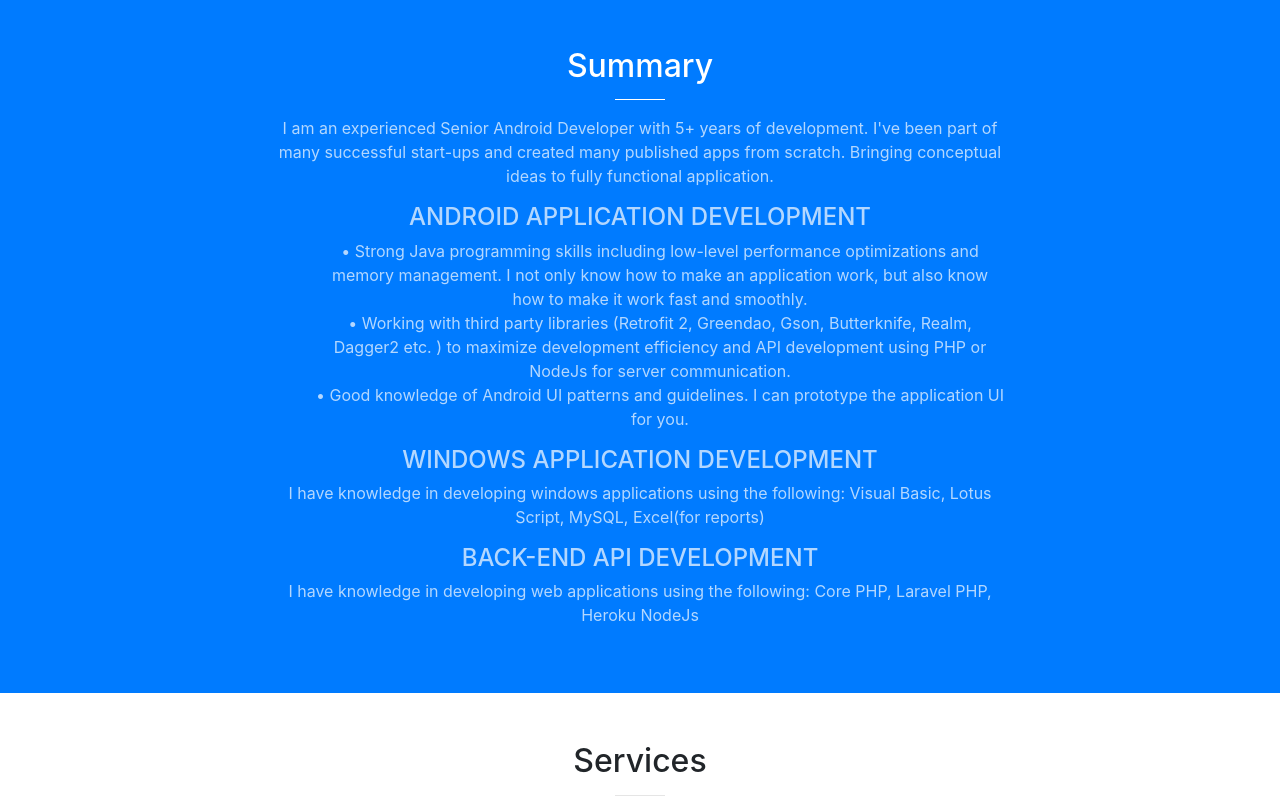
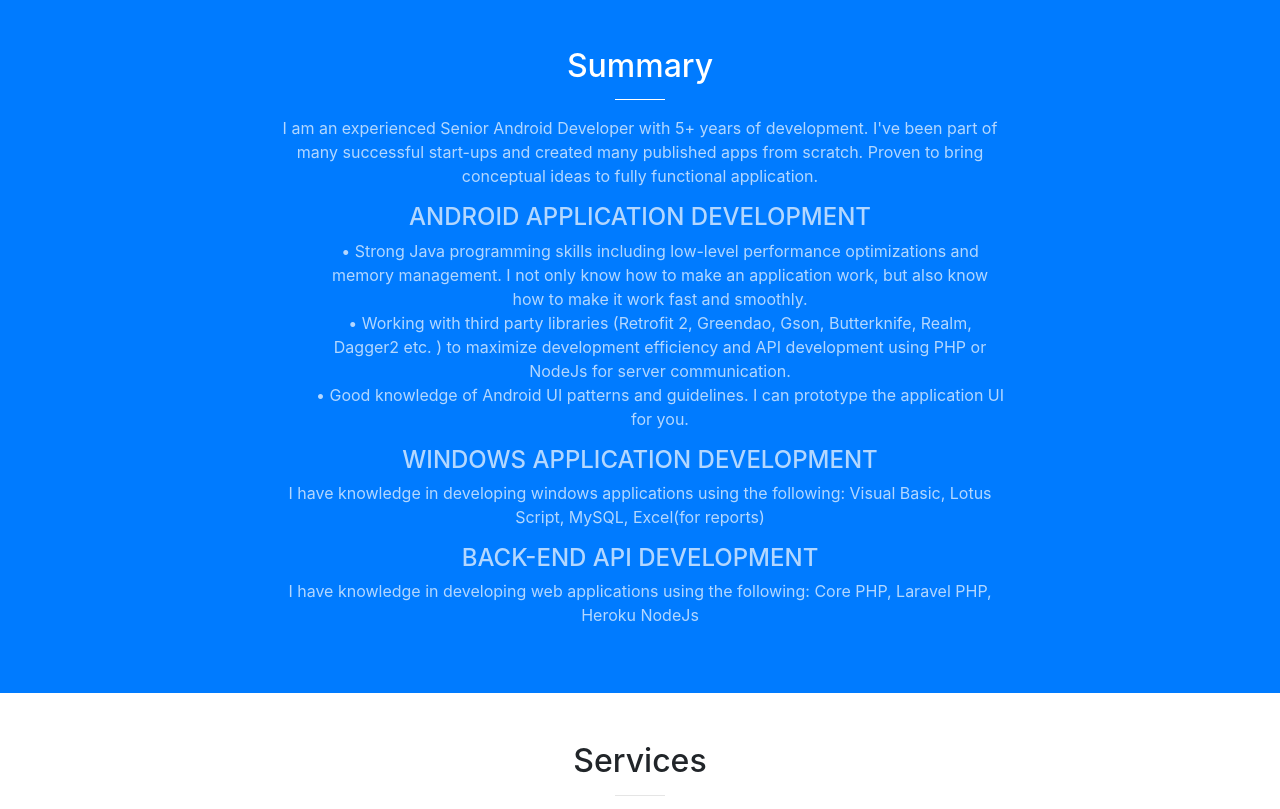
Before and after one commit to MichaelReyes/MichaelReyes.github.io, a website with bundled scripts: page index.html in a window 1280 px wide. Shown: the part 802-1611 px from the top of the page. Built offline with nearby package versions, Linux system fonts and the light colour scheme.

Commit message:
Updates on summary

```diff
--- a/index.html
+++ b/index.html
@@ -94,7 +94,7 @@
                 <p class="text-faded">
                     I am an experienced Senior Android Developer with 5+ years of development.
                     I've been part of many successful start-ups and created many published apps from scratch.
-                    Bringing conceptual ideas to fully functional application.
+                    Proven to bring conceptual ideas to fully functional application.
                 </p>
                 <h4 class="text-faded">ANDROID APPLICATION DEVELOPMENT</h4>
                 <ul class="custom-ul">
```
